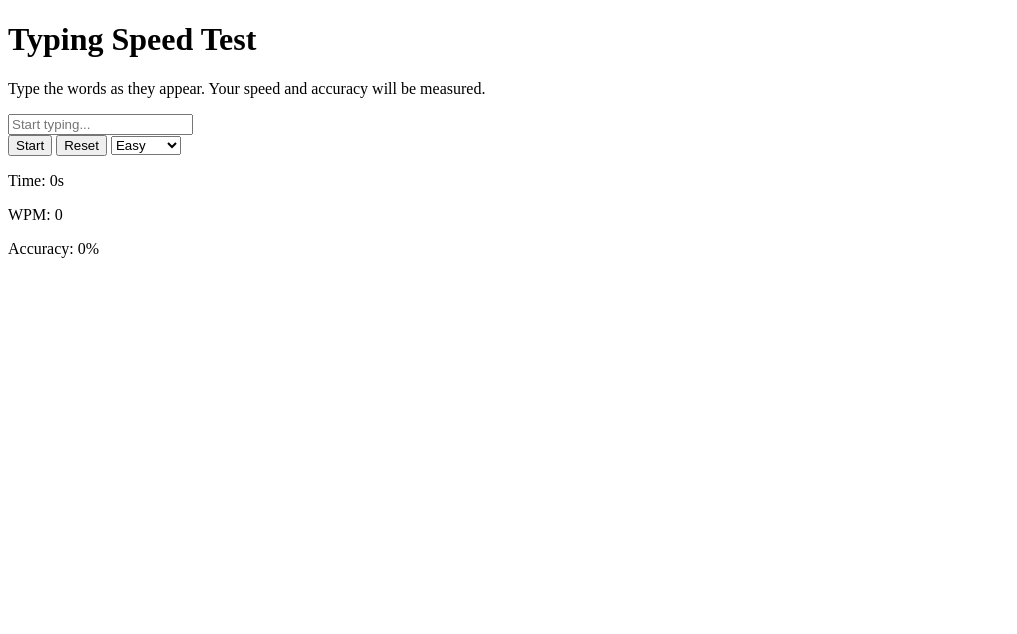
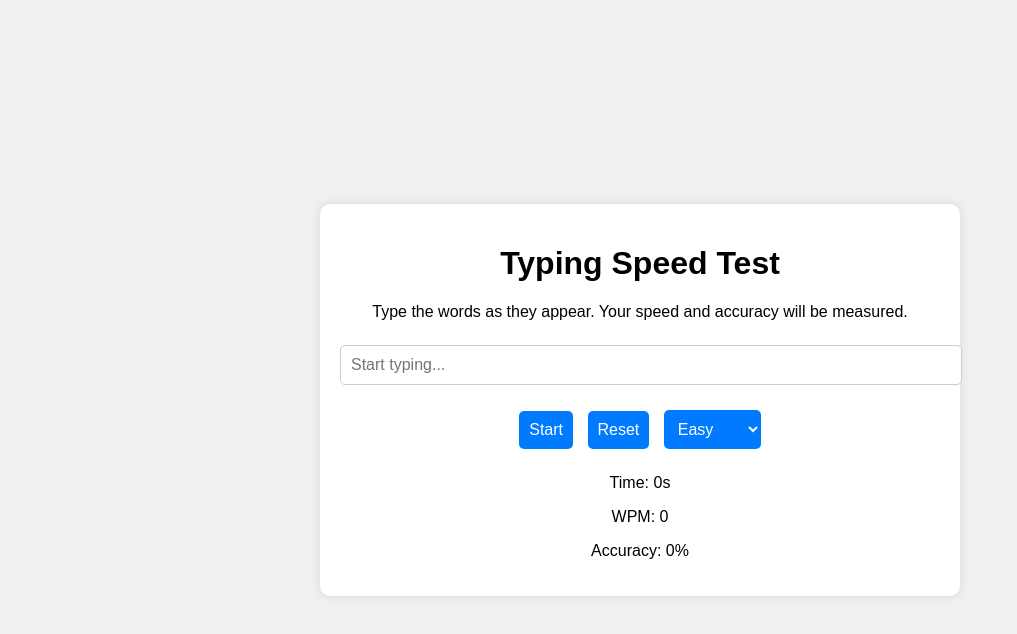
Before and after one commit to unstopablethinkerr/typing-speed-test, a plain HTML site: page index.html in a window 1280 px wide. Shown: the whole page, without its empty margins (0-1017 px from the left). Drawn offline with Linux system fonts and the light colour scheme.

Commit message:
Update styles.css

```diff
--- a/styles.css
+++ b/styles.css
@@ -1 +1,84 @@
 /* styles.css */
+body {
+    font-family: Arial, sans-serif;
+    display: flex;
+    justify-content: center;
+    align-items: center;
+    height: 100vh;
+    margin: 0;
+    background-color: #f0f0f0;
+}
+
+.container {
+    text-align: center;
+    background: white;
+    padding: 20px;
+    border-radius: 10px;
+    box-shadow: 0 0 10px rgba(0, 0, 0, 0.1);
+    width: 90%;
+    max-width: 600px;
+}
+
+header {
+    margin-bottom: 20px;
+}
+
+.instructions {
+    margin-bottom: 20px;
+}
+
+.game-area {
+    margin-bottom: 20px;
+}
+
+#word-display {
+    font-size: 1.5em;
+    margin-bottom: 10px;
+}
+
+#typing-input {
+    width: 100%;
+    padding: 10px;
+    font-size: 1em;
+    border: 1px solid #ccc;
+    border-radius: 5px;
+}
+
+.controls {
+    margin-bottom: 20px;
+}
+
+.controls button, .controls select {
+    margin: 5px;
+    padding: 10px;
+    font-size: 1em;
+    border: none;
+    border-radius: 5px;
+    background-color: #007BFF;
+    color: white;
+    cursor: pointer;
+}
+
+.controls button:hover {
+    background-color: #0056b3;
+}
+
+.stats {
+    margin-top: 20px;
+}
+
+/* Responsive Design */
+@media (max-width: 600px) {
+    .container {
+        width: 90%;
+    }
+
+    #typing-input {
+        font-size: 1.2em;
+    }
+
+    .controls button, .controls select {
+        width: 100%;
+        margin: 5px 0;
+    }
+}
```
